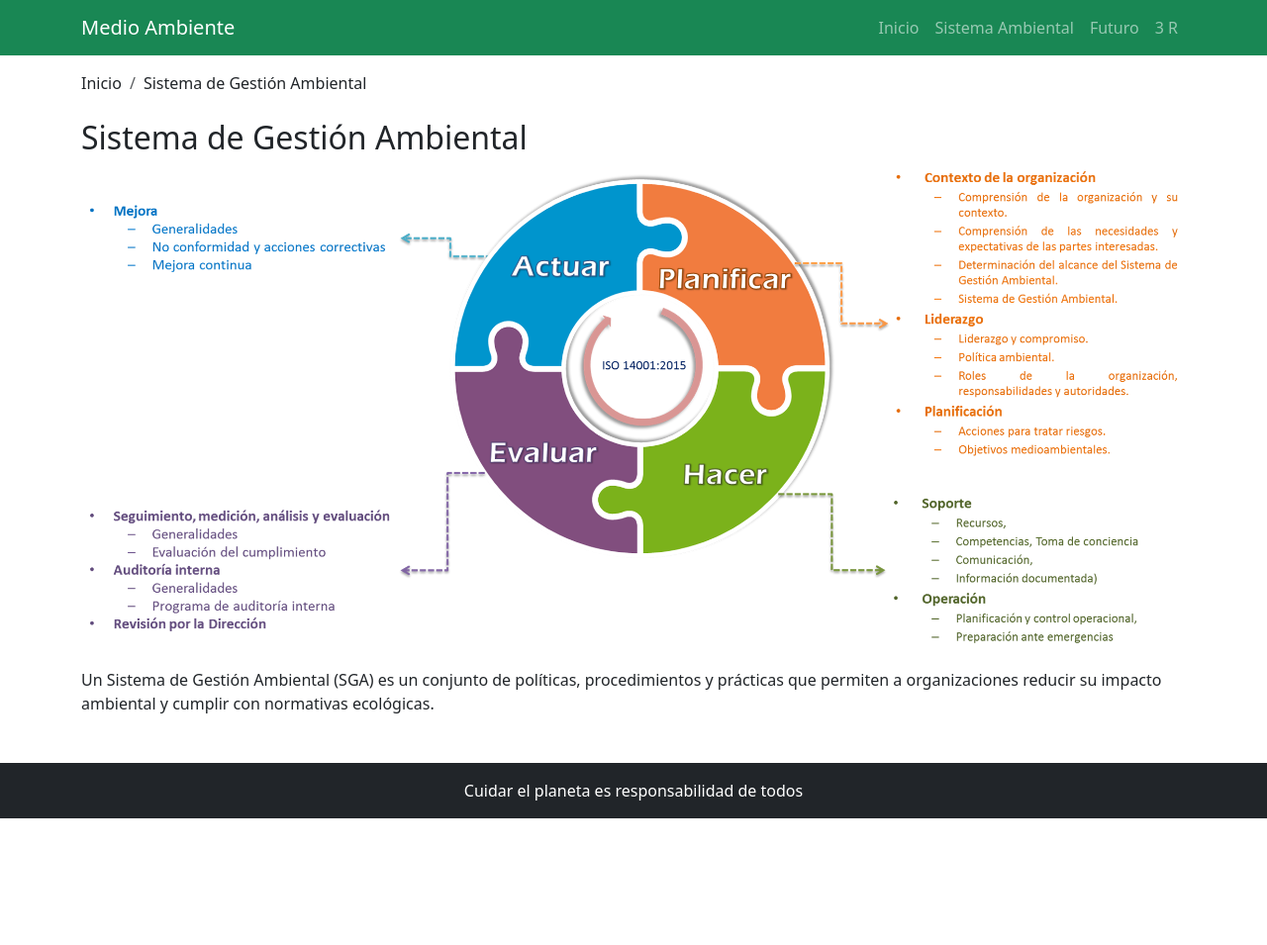
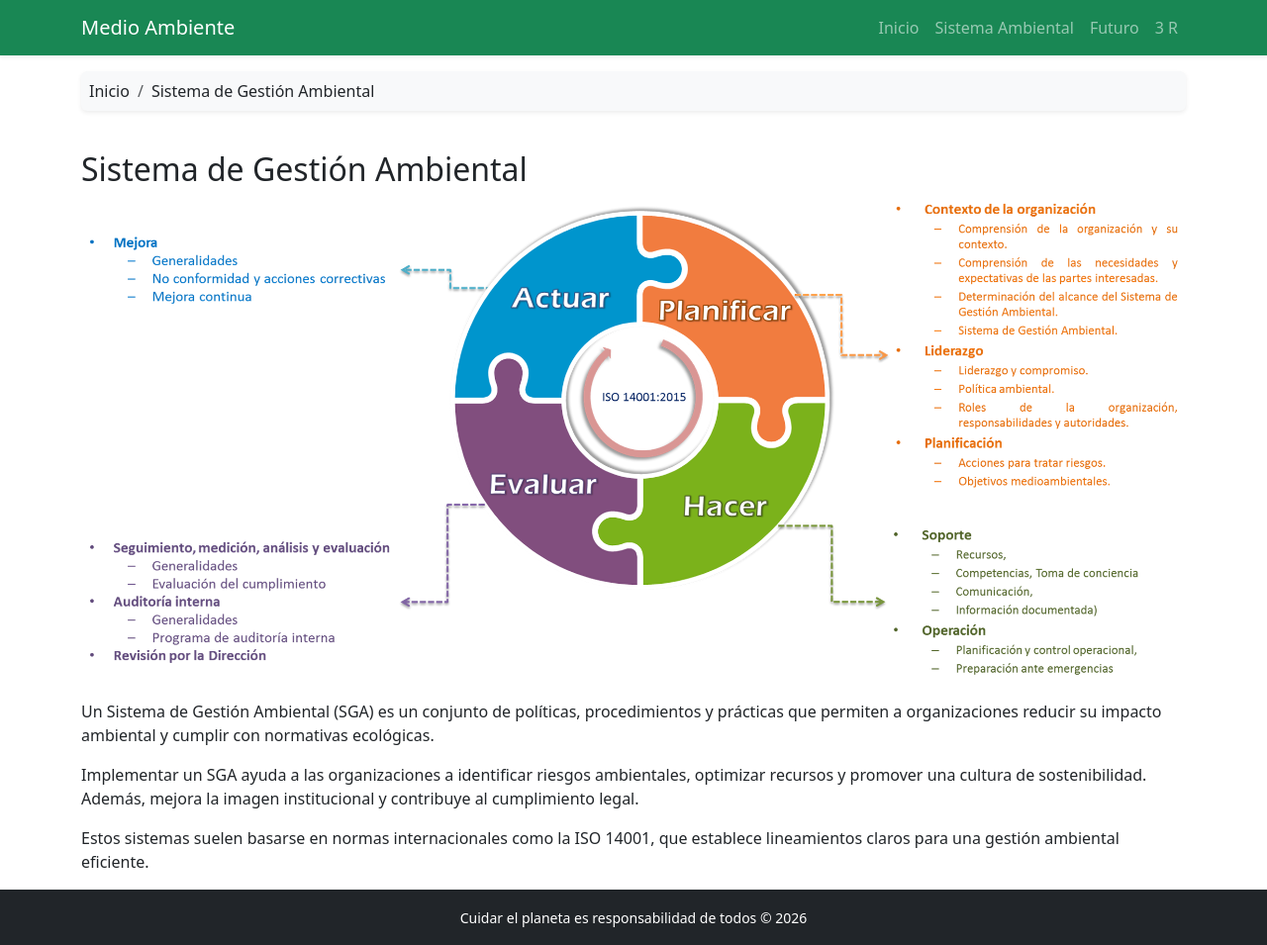
Before and after one commit to Vir-gil-io/web_medio_ambiente, a Flask app: page /sistema-ambiental in a window 1280 px wide. Shown: the whole page at 99% size. Before the commit the page ends 827 px from the top, so only its background shows below. Run offline with Flask 3, Linux system fonts and the light colour scheme.

Commit message:
Mejora de estilo

```diff
--- a/templates/base.html
+++ b/templates/base.html
@@ -4,27 +4,37 @@
     <meta charset="UTF-8" />
     <title>Conciencia Ambiental</title>
     <!-- Bootstrap 5 -->
-    <link href="https://cdn.jsdelivr.net/npm/bootstrap@5.3.2/dist/css/bootstrap.min.css" rel="stylesheet">
+    <link
+      href="https://cdn.jsdelivr.net/npm/bootstrap@5.3.2/dist/css/bootstrap.min.css"
+      rel="stylesheet"
+    />
   </head>
-  <body>
+  <body class="d-flex flex-column min-vh-100">
     <!-- NAVBAR -->
-    <nav class="navbar navbar-expand-lg navbar-dark bg-success">
+    <nav class="navbar navbar-expand-lg navbar-dark bg-success shadow-sm">
       <div class="container">
         <a class="navbar-brand" href="/"> Medio Ambiente</a>
-        <button class="navbar-toggler" type="button" data-bs-toggle="collapse" data-bs-target="#menu">
+        <button
+          class="navbar-toggler"
+          type="button"
+          data-bs-toggle="collapse"
+          data-bs-target="#menu"
+        >
           <span class="navbar-toggler-icon"></span>
         </button>
         <div class="collapse navbar-collapse" id="menu">
           <ul class="navbar-nav ms-auto">
             <li class="nav-item"><a class="nav-link" href="/">Inicio</a></li>
             <li class="nav-item">
-              <a class="nav-link" href="/sistema-ambiental">Sistema Ambiental</a>
+              <a class="nav-link" href="/sistema-ambiental"
+                >Sistema Ambiental</a
+              >
             </li>
             <li class="nav-item">
               <a class="nav-link" href="/futuro">Futuro</a>
             </li>
             <li class="nav-item">
-                <a class="nav-link" href="/tres-r">3 R</a>
+              <a class="nav-link" href="/tres-r">3 R</a>
             </li>
           </ul>
         </div>
@@ -32,8 +42,8 @@
     </nav>
     <!-- BREADCRUMB -->
     <div class="container mt-3">
-      <nav>
-        <ol class="breadcrumb">
+      <nav aria-label="breadcrumb">
+        <ol class="breadcrumb bg-light p-2 rounded shadow-sm">
           {% for item in breadcrumb %}
           <li class="breadcrumb-item">{{ item }}</li>
           {% endfor %}
@@ -42,8 +52,8 @@
     </div>
     <!-- CONTENIDO -->
     <div class="container mt-4">{% block content %}{% endblock %}</div>
-    <footer class="bg-dark text-white text-center p-3 mt-5">
-      Cuidar el planeta es responsabilidad de todos
+    <footer class="bg-dark text-white text-center p-3 mt-auto">
+      <small>Cuidar el planeta es responsabilidad de todos © 2026</small>
     </footer>
     <script src="https://cdn.jsdelivr.net/npm/bootstrap@5.3.2/dist/js/bootstrap.bundle.min.js"></script>
   </body>
--- a/templates/sistema.html
+++ b/templates/sistema.html
@@ -9,4 +9,15 @@
   procedimientos y prácticas que permiten a organizaciones reducir su impacto
   ambiental y cumplir con normativas ecológicas.
 </p>
+<p>
+  Implementar un SGA ayuda a las organizaciones a identificar riesgos
+  ambientales, optimizar recursos y promover una cultura de sostenibilidad.
+  Además, mejora la imagen institucional y contribuye al cumplimiento legal.
+</p>
+
+<p>
+  Estos sistemas suelen basarse en normas internacionales como la ISO 14001, que
+  establece lineamientos claros para una gestión ambiental eficiente.
+</p>
+
 {% endblock %}
```
Also changed, not shown: templates/futuro.html (+11 -0 lines), templates/index.html (+11 -0 lines), templates/tres_r.html (+8 -3 lines).
